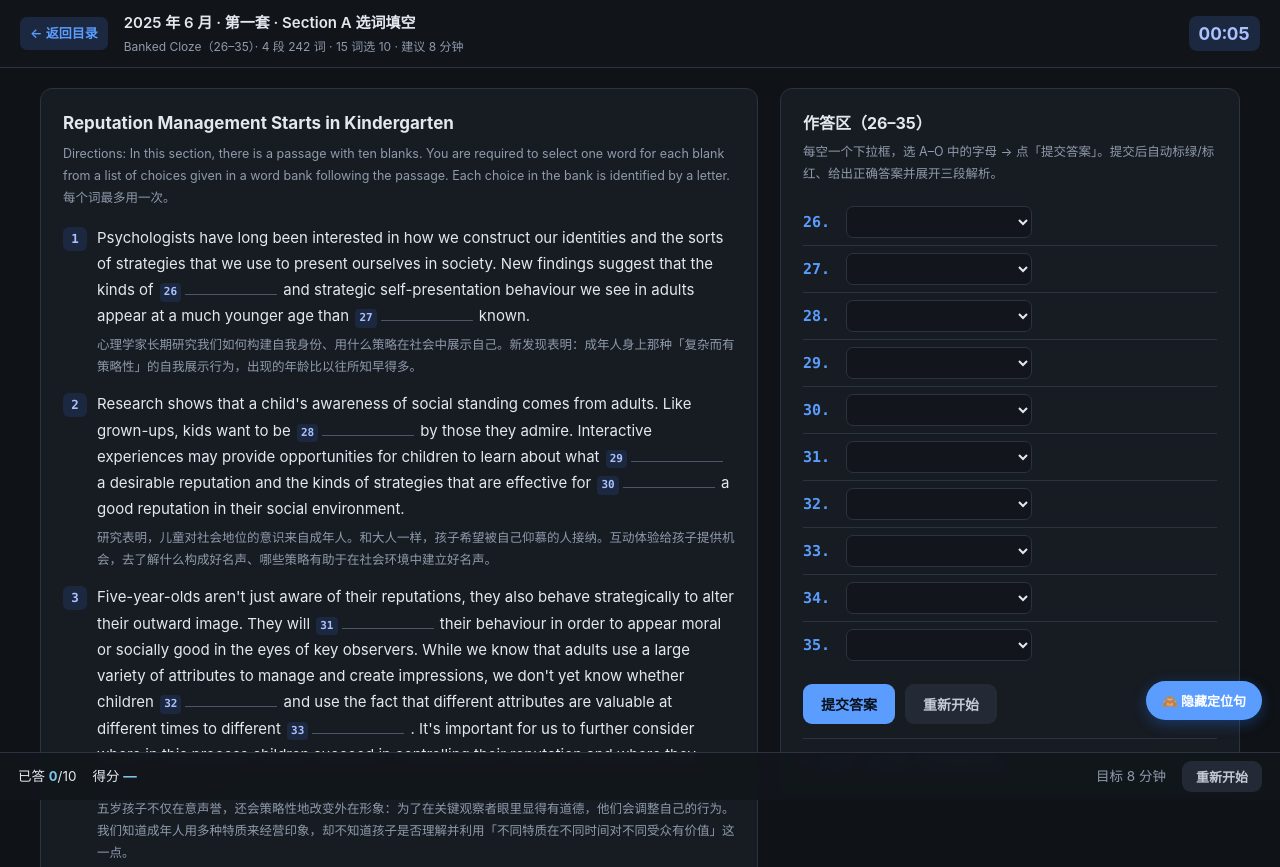
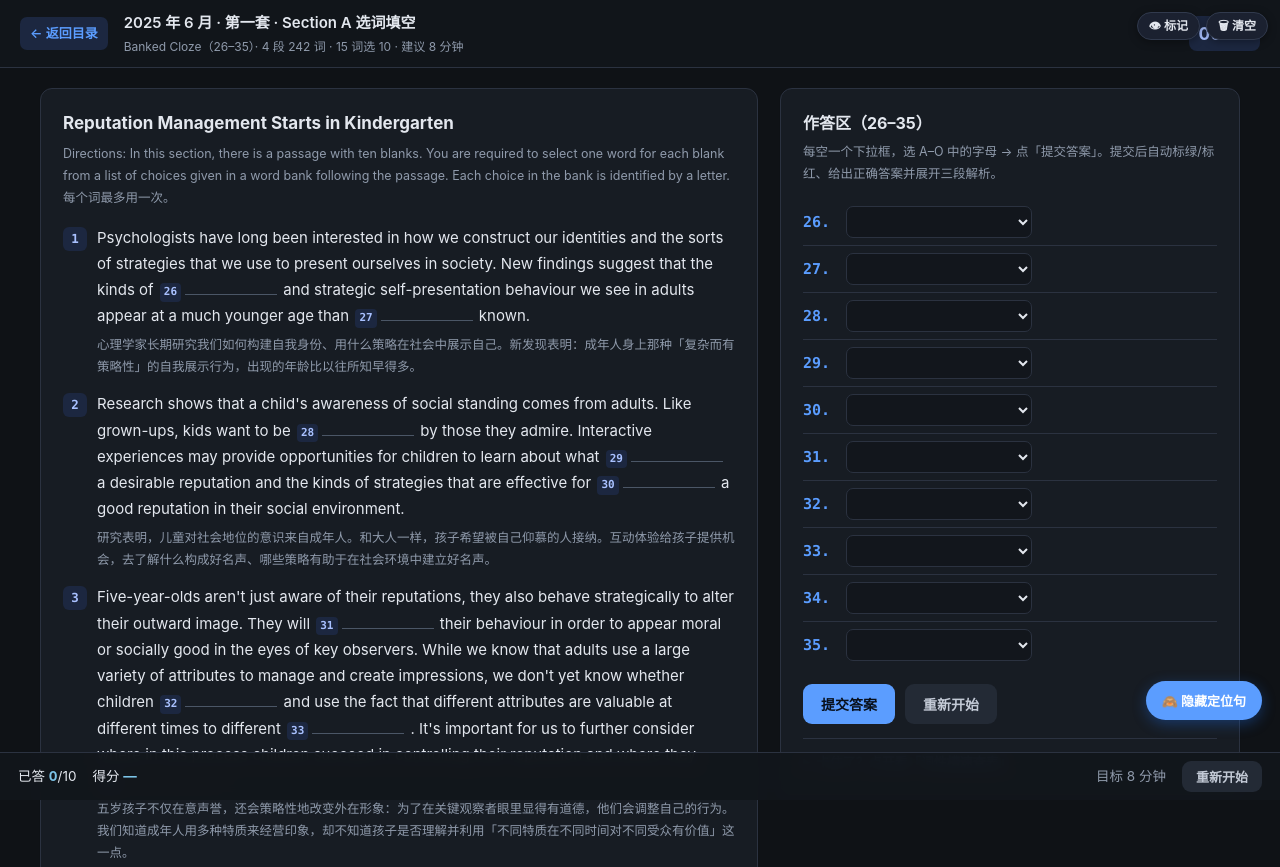
Before and after one commit to Hao-M6/cet4-reading-practice, a plain HTML site: page practice-2025-06-1-a.html in a window 1280 px wide. Shown: the top 867 px of the page. Drawn offline with Linux system fonts and the light colour scheme.

Commit message:
update practice-2025-06-1-a.html

```diff
--- a/practice-2025-06-1-a.html
+++ b/practice-2025-06-1-a.html
@@ -419,5 +419,6 @@ mark{color:#ece2c4}
 .letters button.sel,.letters button.right,.btn.primary{color:#08101c}
 .para.hit .tag{color:#241a00}
 </style>
+<script src="annotator.js" defer></script>
 </body>
 </html>
```
